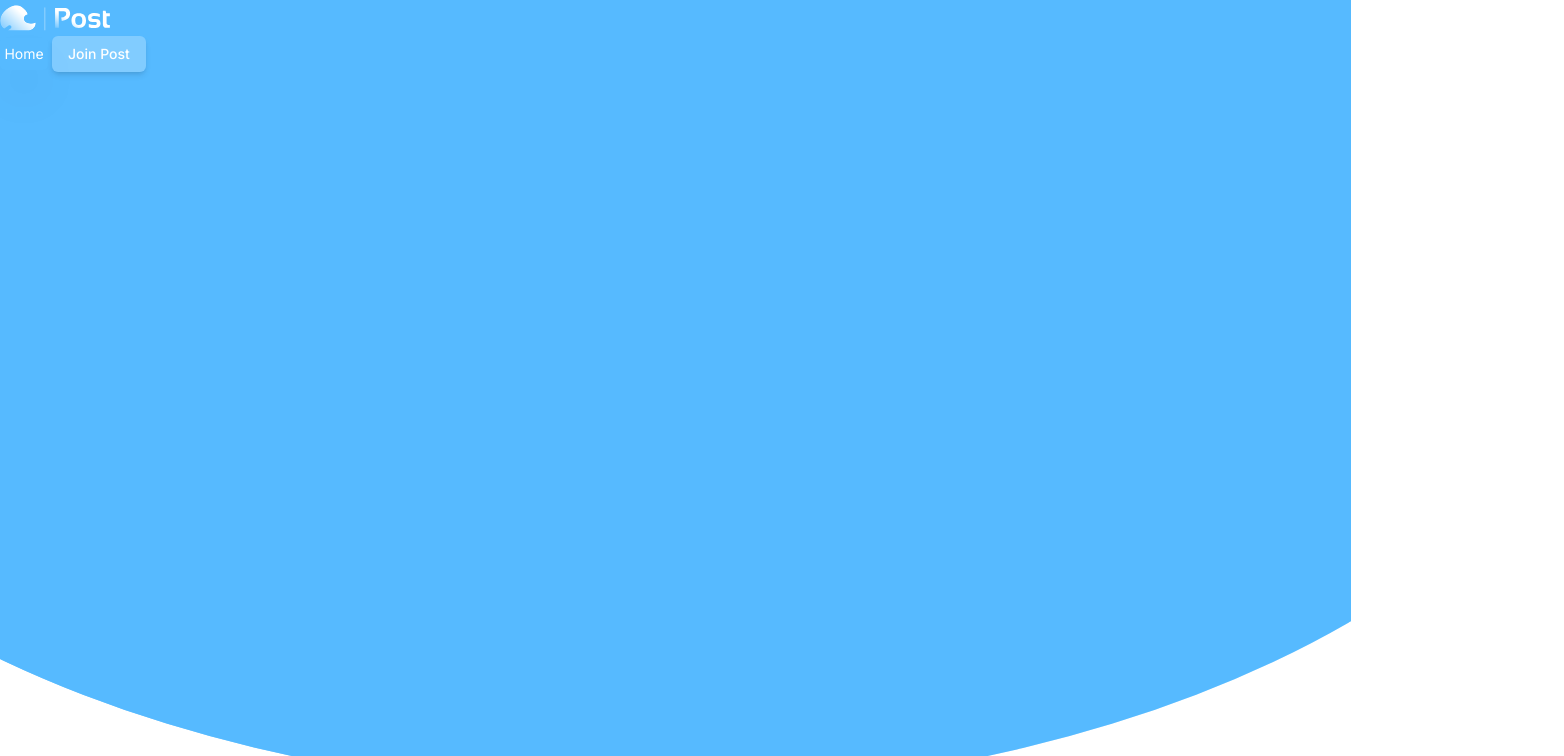
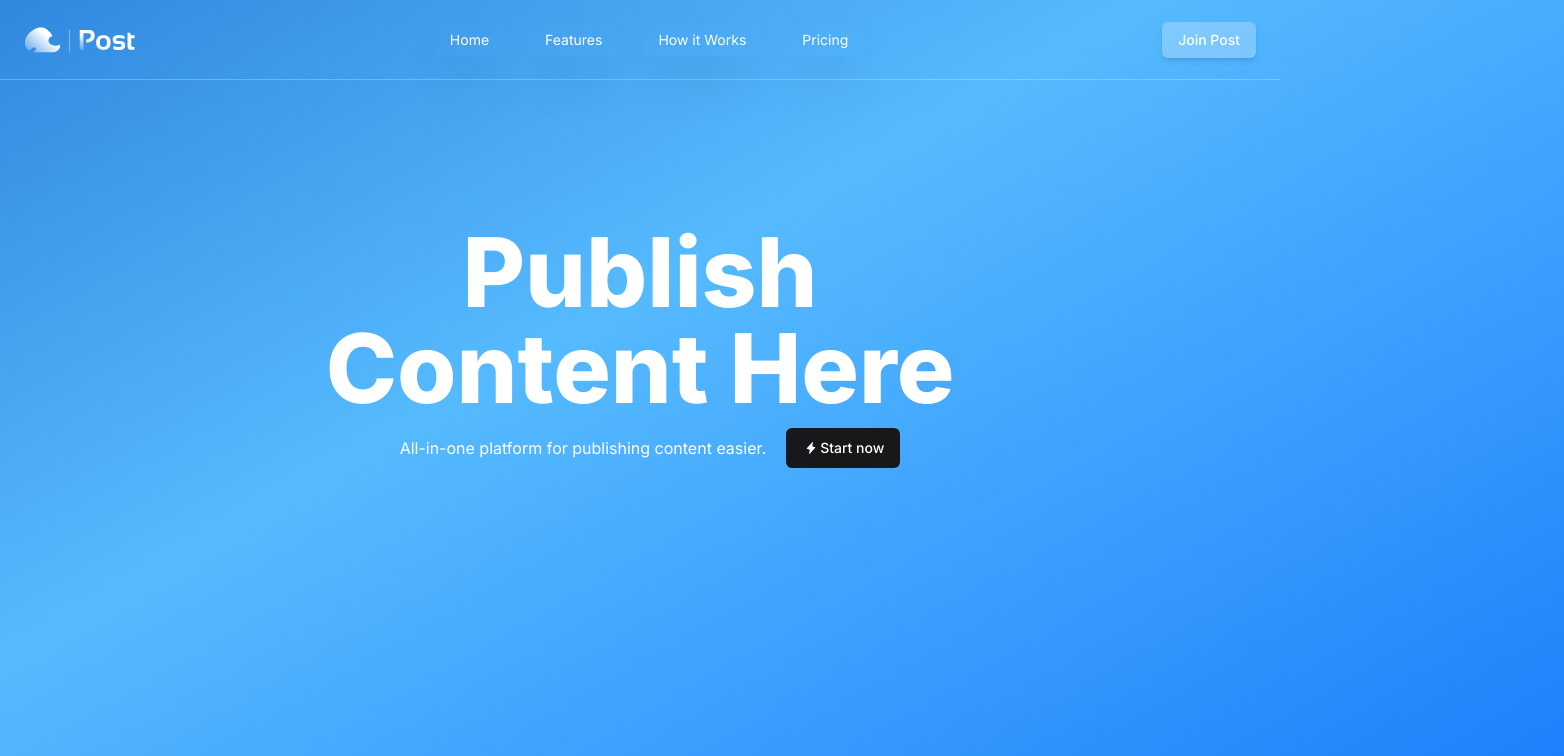
Before and after one commit to s2xon/post-app, a Next.js app: page / in a window 1280 px wide. Shown: the top 756 px of the page, 1564 px wide, since content can reach past the window. Built offline with nearby package versions, Linux system fonts and the light colour scheme.

Commit message:
feat: 🎨 Improved SVG animation, added styles with Tailwind, and created Hero page

```diff
--- a/app/globals.css
+++ b/app/globals.css
@@ -52,41 +52,3 @@
 body {
   overflow-x: hidden;
 }
-
-#myGradient {
-  background: linear-gradient(-45deg, #ee7752, #e73c7e, #23a6d5, #23d5ab);
-  background-size: 400% 400%;
-  animation: gradient 15s ease infinite;
-}
-
-@keyframes gradient {
-  0% {
-    background-position: 0% 50%;
-  }
-  50% {
-    background-position: 100% 50%;
-  }
-  100% {
-    background-position: 0% 50%;
-  }
-}
-
-@keyframes gradientAnimation {
-  0% {
-    stop-color: #56baff;
-  }
-  50% {
-    stop-color: #56baff;
-  }
-  100% {
-    stop-color: #9FD8FF;
-  }
-}
-
-#myGradient stop {
-  animation: gradientAnimation 15s linear infinite;
-}
-
-svg {
-  zindex: -1;
-}
--- a/app/page.tsx
+++ b/app/page.tsx
@@ -8,11 +8,31 @@ import Nav from "@/components/Nav";
 
 export default function Home() {
 	return (
-		<main className="overflow-x-">
+		<main>
+			<Nav />
 			<HeroSVG />
-			<LogoText className={"h-9 w-auto m-0"} />
-			<Nav />
-			<FBButton />
+			<section className="flex flex-wrap justify-center items-center py-56 mx-[25vw] text-center">
+				<h1 className="text-clip text-8xl font-extrabold text-white">
+					Publish <span className="block">Content Here</span>
+				</h1>
+				<h2 className="text-white m-5">All-in-one platform for publishing content easier.</h2>
+				<Button className="text-white bg-zinc-900">
+					<svg
+						width="18"
+						height="25"
+						viewBox="0 0 18 25"
+						fill="none"
+						xmlns="http://www.w3.org/2000/svg"
+						className="h-3"
+					>
+						<path
+							d="M17.7829 12.2381L6.32704 24.7365C6.20564 24.8684 6.04539 24.9566 5.87048 24.9876C5.69557 25.0187 5.51549 24.9909 5.35741 24.9086C5.19933 24.8263 5.07182 24.6939 4.99414 24.5313C4.91646 24.3688 4.89281 24.1849 4.92676 24.0074L6.42625 16.3698L0.531594 14.1159C0.404998 14.0677 0.292104 13.9883 0.202997 13.8848C0.113891 13.7813 0.0513476 13.657 0.020955 13.5229C-0.00943754 13.3888 -0.00673267 13.2491 0.0288278 13.1163C0.0643883 12.9835 0.131697 12.8618 0.22474 12.7619L11.6806 0.263501C11.802 0.131576 11.9623 0.0434362 12.1372 0.0123835C12.3121 -0.0186692 12.4922 0.00904977 12.6502 0.0913575C12.8083 0.173665 12.9358 0.306096 13.0135 0.468665C13.0912 0.631234 13.1148 0.815121 13.0809 0.992577L11.5773 8.6385L17.472 10.8893C17.5976 10.9378 17.7096 11.0171 17.798 11.1202C17.8864 11.2233 17.9486 11.3469 17.9789 11.4803C18.0092 11.6136 18.0068 11.7525 17.9719 11.8846C17.937 12.0168 17.8707 12.1382 17.7788 12.2381H17.7829Z"
+							fill="white"
+						/>
+					</svg>
+					Start now
+				</Button>
+			</section>
 		</main>
 	);
 }
--- a/components/FBButton.tsx
+++ b/components/FBButton.tsx
@@ -12,7 +12,7 @@ const FBButton = () => {
 	return (
 		<Button
 			variant="secondary"
-			className="size-auto p-auto relative mx-1 z-10 text-white bg-[#fff] bg-opacity-25 shadow-md hover:bg-slate-900 hover:outline-slate-200 "
+			className="mx-6 size-auto p-auto relative z-10 text-white bg-[#fff] bg-opacity-25 shadow-md hover:bg-zinc-900 hover:outline-slate-200 "
 			onClick={handleClick}
 		>
 			Join Post
--- a/components/Nav.tsx
+++ b/components/Nav.tsx
@@ -1,8 +1,21 @@
 import React from "react";
 import NavButton from "./ui/NavButton";
+import LogoText from "./ui/LogoText";
+import FBButton from "./FBButton";
 
 const Nav = () => {
-	return <NavButton />;
+	return (
+		<nav className="min-w-[100vw] min-h-20 flex justify-between items-center border-b border-white border-opacity-25 fixed">
+			<LogoText className={"cursor-pointer mx-6 min-h-9 max-h-9 min-w-28 max-w-28"} />
+			<div>
+				<NavButton innerText="Home"></NavButton>
+				<NavButton innerText="Features"></NavButton>
+				<NavButton innerText="How it Works"></NavButton>
+				<NavButton innerText="Pricing"></NavButton>
+			</div>
+			<FBButton />
+		</nav>
+	);
 };
 
 export default Nav;
--- a/components/ui/HeroSVG.tsx
+++ b/components/ui/HeroSVG.tsx
@@ -1,8 +1,19 @@
-import React from 'react'
+import React from "react";
 
 const HeroSVG = () => {
 	return (
-    <svg xmlns="http://www.w3.org/2000/svg" viewBox="0 0 1920 1080" className="z-[-10] absolute min-w-[100vw] min-h-[100vh] left-1/2 top-1/2 transform -translate-x-1/2 -translate-y-[51%]">
+		<svg
+			xmlns="http://www.w3.org/2000/svg"
+			viewBox="0 0 1920 1080"
+			className="z-[-10] absolute min-w-[100vw] min-h-[1040px] max-h-[100vh] left-1/2 top-[50%] transform -translate-x-1/2 -translate-y-[50vh]"
+		>
+			<ellipse
+				cx="959.5"
+				cy="300.5"
+				rx="1352.5"
+				ry="779.5"
+				fill="url(#a)"
+			/>
 			<defs>
 				<linearGradient
 					id="a"
@@ -12,10 +23,9 @@ const HeroSVG = () => {
 					x2="1"
 					y2="1"
 				>
-        <stop offset="0" stopColor="#56BAFF">
+					<stop offset="0" stopColor="#0048B5">
 						<animate
 							attributeName="stopColor"
-            values="#0064FA;#56BAFF;#9FD8FF;#0064FA;"
 							dur="20s"
 							repeatCount="indefinite"
 						></animate>
@@ -23,7 +33,13 @@ const HeroSVG = () => {
 					<stop offset=".5" stopColor="#56BAFF">
 						<animate
 							attributeName="stopColor"
-            values="#56BAFF;#9FD8FF;#0064FA;#56BAFF;"
+							dur="20s"
+							repeatCount="indefinite"
+						></animate>
+					</stop>
+					<stop offset="1" stopColor="#0064FA">
+						<animate
+							attributeName="stopColor"
 							dur="20s"
 							repeatCount="indefinite"
 						></animate>
@@ -37,57 +53,17 @@ const HeroSVG = () => {
 						repeatCount="indefinite"
 					/>
 				</linearGradient>
-      <linearGradient
-        id="b"
-        gradientUnits="objectBoundingBox"
-        x1="0"
-        y1="1"
-        x2="1"
-        y2="1"
-      >
-        <stop offset="0" stopColor="#56BAFF">
-          <animate
-            attributeName="stopColor"
-            values="#56BAFF;#9FD8FF;#0064FA;#56BAFF;"
-            dur="20s"
-            repeatCount="indefinite"
-          ></animate>
-        </stop>
-        <stop offset="1" stopColor="#56BAFF" stopOpacity="0">
-          <animate
-            attributeName="stopColor"
-            values="#56BAFF;#9FD8FF;#0064FA;#56BAFF;"
-            dur="20s"
-            repeatCount="indefinite"
-          ></animate>
-        </stop>
 				<animateTransform
 					attributeName="gradientTransform"
 					type="rotate"
 					values="360 .5 .5;0 .5 .5"
+					className="ignore"
 					dur="10s"
 					repeatCount="indefinite"
 				/>
-      </linearGradient>
 			</defs>
-    <ellipse
-      fill="url(#a)"
-      cx="959.5"
-      cy="300.5"
-      rx="1352.5"
-      ry="779.5"
-      className="z-0"
-    />
-    <ellipse
-      fill="url(#b)"
-      cx="959.5"
-      cy="300.5"
-      rx="1352.5"
-      ry="779.5"
-      className="z-0"
-    />
 		</svg>
-  )
-}
+	);
+};
 
-export default HeroSVG
+export default HeroSVG;
--- a/components/ui/NavButton.tsx
+++ b/components/ui/NavButton.tsx
@@ -1,10 +1,19 @@
-import React from 'react'
-import { Button } from './button'
+import React from "react";
+import { Button } from "./button";
 
-const NavButton = () => {
-  return (
-    <Button variant='ghost' className='text-sm w-12 h-8 font-normal z-10 text-white shadow-2xl hover:text-white hover:bg-slate-300 bg-opacity-100 hover:bg-opacity-45'>Home</Button>
-  )
-}
+type props = {
+	innerText: string;
+};
 
-export default NavButton
+const NavButton = ({ innerText }: props) => {
+	return (
+		<Button
+			variant="ghost"
+			className="text-sm mx-3 h-8 font-normal z-10 text-white shadow-2xl hover:text-white hover:bg-slate-300 bg-opacity-100 hover:bg-opacity-45"
+		>
+			{innerText}
+		</Button>
+	);
+};
+
+export default NavButton;
```
Also changed, not shown: public/Ellipse 3.svg (added), public/Vector.svg (added). Lines whose indentation alone changed are shown as unchanged.
